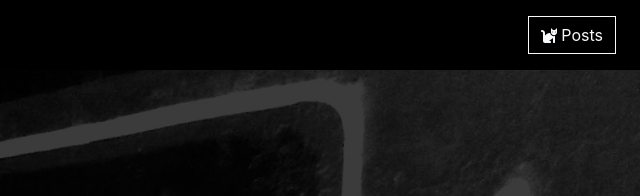
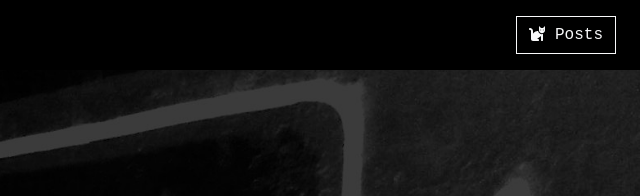
Before and after one commit to rochellelewis/creepy-octo-meow-js, a React app in the folder app/: page / in a window 1280 px wide. Shown: the top 196 px of the page, 640-1280 px from the left. Built offline with nearby package versions, Linux system fonts and the light colour scheme.

Commit message:
nav dropdown link style

```diff
--- a/app/src/index.css
+++ b/app/src/index.css
@@ -136,6 +136,17 @@ html {
 ************************************************/
 nav.navbar.navbar-dark {
 	background-color: rgba(0,0,0,1);
+}
+
+.navbar-dark .navbar-nav .nav-link {
+	font-family: monospace;
+	font-size: 1rem;
+	color: #fff;
+}
+
+.navbar-dark .navbar-nav .nav-link:hover,
+.navbar-dark .navbar-nav .nav-link:focus {
+	color: var(--krylon-seafoam);
 }
 
 .navbar-dark .dropdown-menu {
```
